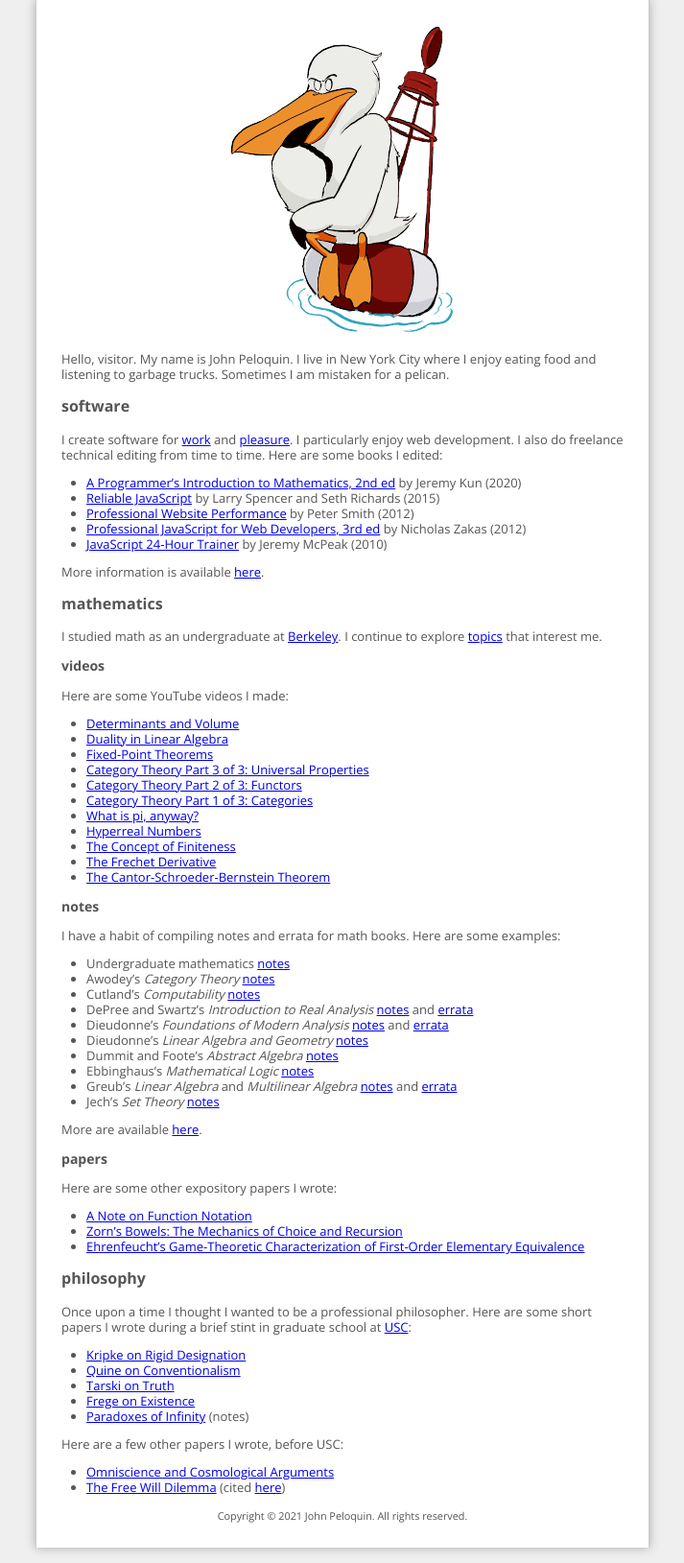
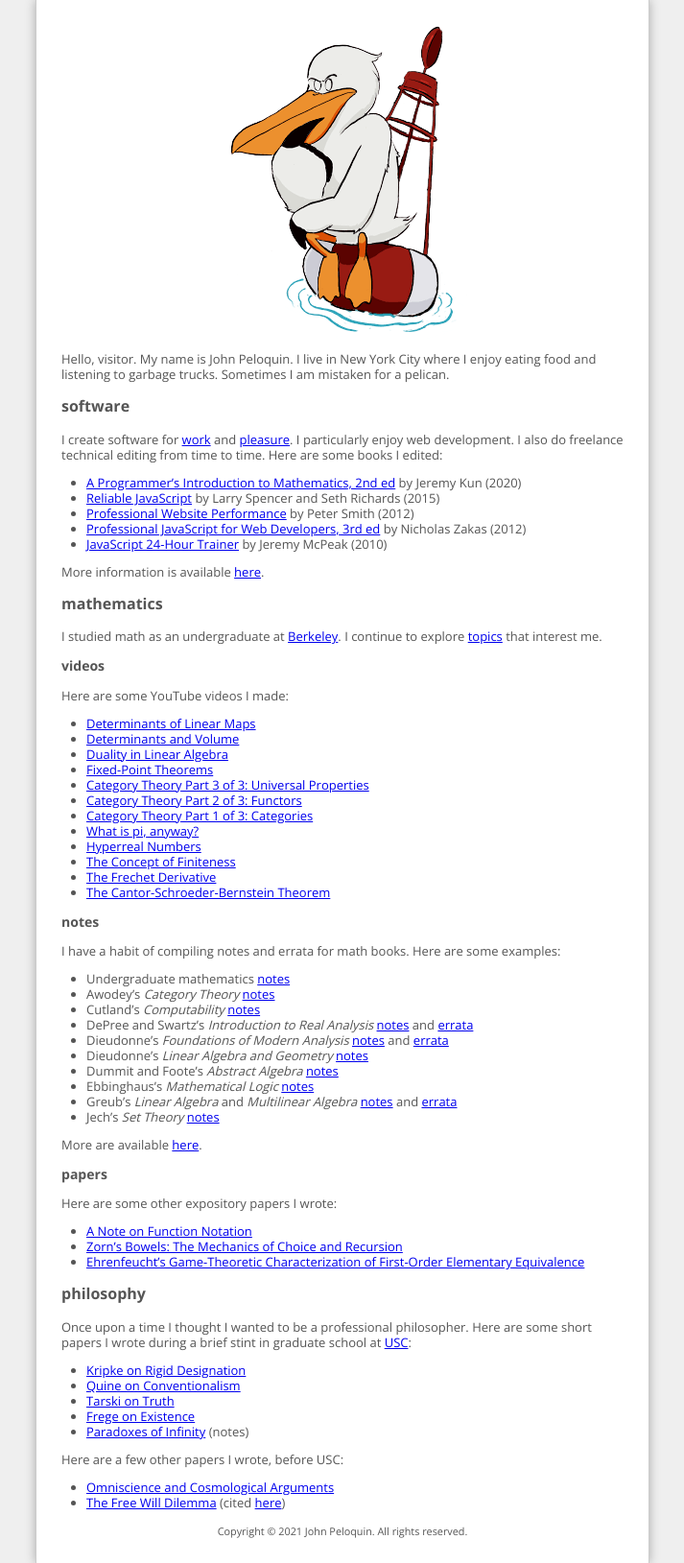
Before and after one commit to blargoner/blargoner.github.com, a Jekyll site: the page built from index.md, in a window 1280 px wide. Shown: the whole page at 96% size, without its empty margins (283-996 px from the left). Built offline with Jekyll 4.4.1, drawn with Linux system fonts in a browser that asks for light colours.

Commit message:
more sweet goodness like a jujube

```diff
--- a/index.md
+++ b/index.md
@@ -25,7 +25,8 @@ I studied math as an undergraduate at [Berkeley][ucb]. I continue to explore [to
 
 Here are some YouTube videos I made:
 
-- [Determinants and Volume][math.vid.dets]
+- [Determinants of Linear Maps][math.vid.dets.maps]
+- [Determinants and Volume][math.vid.dets.vol]
 - [Duality in Linear Algebra][math.vid.duality]
 - [Fixed-Point Theorems][math.vid.fixed]
 - [Category Theory Part 3 of 3: Universal Properties][math.vid.cats.umps]
@@ -92,7 +93,8 @@ Here are a few other papers I wrote, before USC:
 
 [math.se]: https://math.stackexchange.com/users/129912/blargoner
 
-[math.vid.dets]: https://youtu.be/9IswLDsEWFk
+[math.vid.dets.maps]: https://youtu.be/98-hH8aGMoU
+[math.vid.dets.vol]: https://youtu.be/9IswLDsEWFk
 [math.vid.duality]: https://youtu.be/eOIJzb7SItg
 [math.vid.fixed]: https://youtu.be/1BRf2LveEsY
 [math.vid.cats.umps]: https://youtu.be/bPvWEN8UGuo
```
